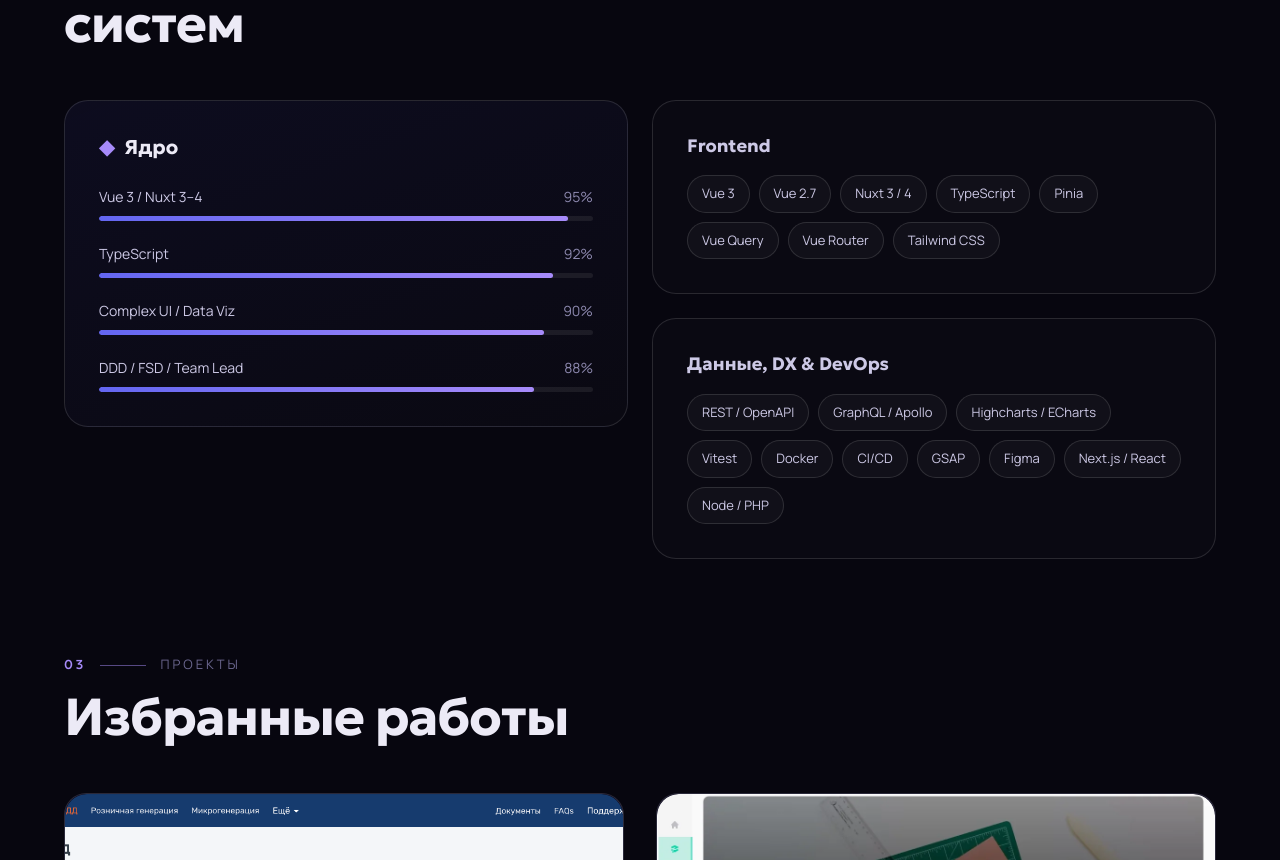
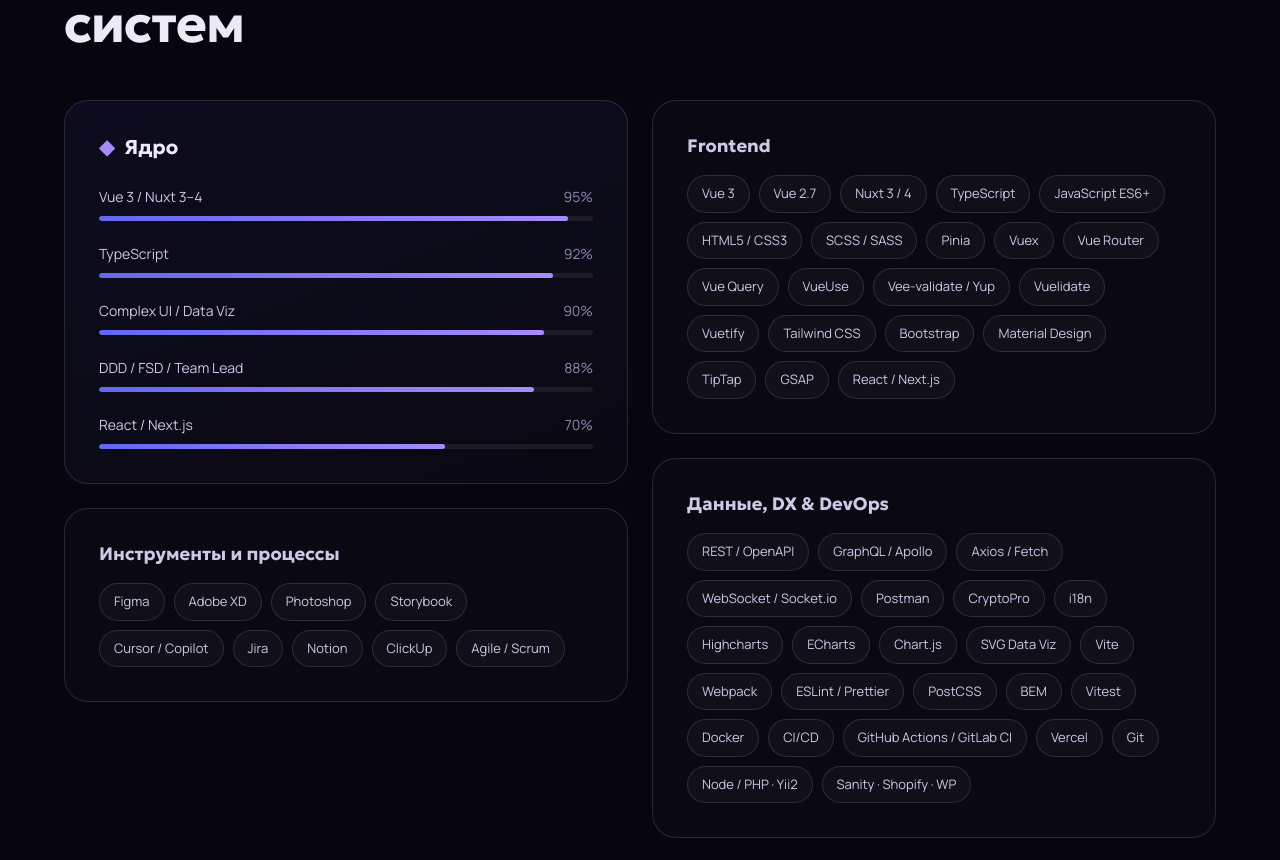
Before and after one commit to imrd-works/portfolio, a Vue app: page / in a window 1280 px wide. Shown: the part 1940-2800 px from the top of the page. Built offline with nearby package versions, Linux system fonts and the light colour scheme; a web font is replaced by a local one.

Commit message:
feat(contact): add form validation with vee-validate & yup

```diff
--- a/package.json
+++ b/package.json
@@ -33,10 +33,12 @@
     "gsap": "^3.15.0",
     "pinia": "^3.0.4",
     "sass": "^1.98.0",
+    "vee-validate": "^4.15.1",
     "vue": "^3.5.30",
     "vue-i18n": "^11.3.0",
     "vue-router": "^5.0.3",
-    "vue-sonner": "^2.0.9"
+    "vue-sonner": "^2.0.9",
+    "yup": "^1.7.1"
   },
   "devDependencies": {
     "@commitlint/cli": "^21.0.2",
--- a/src/pages/home/locales/en.json
+++ b/src/pages/home/locales/en.json
@@ -45,7 +45,8 @@
     "title": "A stack for complex interfaces and product systems",
     "coreTitle": "Core",
     "frontendTitle": "Frontend",
-    "backendTitle": "Data, DX & DevOps"
+    "backendTitle": "Data, DX & DevOps",
+    "toolsTitle": "Tools & Process"
   },
   "work": {
     "eyebrow": "Selected work",
@@ -133,6 +134,18 @@
         "title": "Complex business systems",
         "desc": "Dashboards, SVG and charts, large data tables, multi-step forms, roles, REST / GraphQL and digital signatures."
       },
+      "landing": {
+        "title": "Landing pages, animation & SEO",
+        "desc": "Landing pages that convert: smooth animation (GSAP, Lottie), fast load times and SEO built in. Manage content yourself via headless CMS, with deployment automated."
+      },
+      "product": {
+        "title": "Product launch from scratch",
+        "desc": "I turn an idea into a working product — from analysis to release. I lay down scalable architecture (DDD / FSD) that holds up as you grow."
+      },
+      "integrations": {
+        "title": "Integrations: API, realtime, e-signature",
+        "desc": "I connect your frontend to any backend: REST, GraphQL, type-safe codegen from OpenAPI, real-time chat and legally binding e-signatures (CryptoPro)."
+      },
       "leadership": {
         "title": "Team Lead & processes",
         "desc": "Decomposition, planning, code review, mentoring, release workflows, Docker and CI/CD."
@@ -154,8 +167,9 @@
       "about": "About the project",
       "submit": "Send request →",
       "sending": "Sending…",
-      "errorName": "Enter your name",
-      "errorContact": "Tell me how to reach you",
+      "errorName": "Name — at least 3 characters, letters only",
+      "errorContact": "Enter a valid email or Telegram — e.g. {email} or {handle}",
+      "errorContactOwn": "Those are my contacts — please leave your own",
       "errorAbout": "Describe your task"
     },
     "success": {
--- a/src/pages/home/locales/ru.json
+++ b/src/pages/home/locales/ru.json
@@ -45,7 +45,8 @@
     "title": "Стек для сложных интерфейсов и продуктовых систем",
     "coreTitle": "Ядро",
     "frontendTitle": "Frontend",
-    "backendTitle": "Данные, DX & DevOps"
+    "backendTitle": "Данные, DX & DevOps",
+    "toolsTitle": "Инструменты и процессы"
   },
   "work": {
     "eyebrow": "Проекты",
@@ -133,6 +134,18 @@
         "title": "Сложные бизнес-системы",
         "desc": "Дашборды, SVG и графики, большие таблицы, многошаговые формы, роли, REST / GraphQL и ЭЦП."
       },
+      "landing": {
+        "title": "Лендинги, анимация и SEO",
+        "desc": "Лендинги, которые продают: плавная анимация (GSAP, Lottie), быстрая загрузка и SEO из коробки. Контентом управляете сами через headless-CMS, деплой автоматизирован."
+      },
+      "product": {
+        "title": "Запуск продукта с нуля",
+        "desc": "Превращаю идею в работающий продукт — от аналитики до релиза. Закладываю масштабируемую архитектуру (DDD / FSD), которая не развалится при росте."
+      },
+      "integrations": {
+        "title": "Интеграции: API, realtime, ЭЦП",
+        "desc": "Свяжу фронтенд с любым бэкендом: REST, GraphQL, типобезопасный кодоген из OpenAPI, чаты в реальном времени и юридически значимая подпись (CryptoPro)."
+      },
       "leadership": {
         "title": "Team Lead & процессы",
         "desc": "Декомпозиция, планирование, code review, наставничество, релизный цикл, Docker и CI/CD."
@@ -154,8 +167,9 @@
       "about": "О проекте",
       "submit": "Отправить заявку →",
       "sending": "Отправляю…",
-      "errorName": "Введите имя",
-      "errorContact": "Укажите, как с вами связаться",
+      "errorName": "Имя — минимум 3 символа, только буквы",
+      "errorContact": "Укажите корректную почту или Telegram — например, {email} или {handle}",
+      "errorContactOwn": "Это мои контакты — оставьте, пожалуйста, свои",
       "errorAbout": "Опишите задачу"
     },
     "success": {
--- a/src/pages/home/model/portfolio.ts
+++ b/src/pages/home/model/portfolio.ts
@@ -12,6 +12,7 @@
   { label: 'TypeScript', value: 92 },
   { label: 'Complex UI / Data Viz', value: 90 },
   { label: 'DDD / FSD / Team Lead', value: 88 },
+  { label: 'React / Next.js', value: 70 },
 ]
 
 export const frontendChips: string[] = [
@@ -19,23 +20,62 @@
   'Vue 2.7',
   'Nuxt 3 / 4',
   'TypeScript',
+  'JavaScript ES6+',
+  'HTML5 / CSS3',
+  'SCSS / SASS',
   'Pinia',
+  'Vuex',
+  'Vue Router',
   'Vue Query',
-  'Vue Router',
+  'VueUse',
+  'Vee-validate / Yup',
+  'Vuelidate',
+  'Vuetify',
   'Tailwind CSS',
+  'Bootstrap',
+  'Material Design',
+  'TipTap',
+  'GSAP',
+  'React / Next.js',
 ]
 
 export const backendChips: string[] = [
   'REST / OpenAPI',
   'GraphQL / Apollo',
-  'Highcharts / ECharts',
+  'Axios / Fetch',
+  'WebSocket / Socket.io',
+  'Postman',
+  'CryptoPro',
+  'i18n',
+  'Highcharts',
+  'ECharts',
+  'Chart.js',
+  'SVG Data Viz',
+  'Vite',
+  'Webpack',
+  'ESLint / Prettier',
+  'PostCSS',
+  'BEM',
   'Vitest',
   'Docker',
   'CI/CD',
-  'GSAP',
+  'GitHub Actions / GitLab CI',
+  'Vercel',
+  'Git',
+  'Node / PHP · Yii2',
+  'Sanity · Shopify · WP',
+]
+
+export const toolsChips: string[] = [
   'Figma',
-  'Next.js / React',
-  'Node / PHP',
+  'Adobe XD',
+  'Photoshop',
+  'Storybook',
+  'Cursor / Copilot',
+  'Jira',
+  'Notion',
+  'ClickUp',
+  'Agile / Scrum',
 ]
 
 export const techMarquee: string[] = [
@@ -113,8 +153,21 @@
   { id: 'commercialStart', dot: '#46427e' },
 ]
 
-export type ServiceId = 'vue' | 'systems' | 'leadership'
-export const services: ServiceId[] = ['vue', 'systems', 'leadership']
+export type ServiceId =
+  | 'vue'
+  | 'systems'
+  | 'landing'
+  | 'product'
+  | 'integrations'
+  | 'leadership'
+export const services: ServiceId[] = [
+  'vue',
+  'systems',
+  'landing',
+  'product',
+  'integrations',
+  'leadership',
+]
 
 export interface SocialLink {
   label: string
--- a/src/pages/home/views/sections/ExperienceSection.vue
+++ b/src/pages/home/views/sections/ExperienceSection.vue
@@ -147,6 +147,8 @@
 
 <style lang="scss" scoped>
 /** @define exp */
+@use 'assets/styles/mixins' as *;
+
 .exp__head {
   margin-bottom: 40px;
 }
@@ -215,9 +217,13 @@
 }
 
 .exp__services {
-  display: flex;
-  flex-direction: column;
+  display: grid;
+  grid-template-columns: repeat(1, minmax(0, 1fr));
   gap: 14px;
+
+  @include bp-down(sm) {
+    grid-template-columns: minmax(0, 1fr);
+  }
 }
 
 .exp__service {
--- a/src/pages/home/views/sections/SkillsSection.vue
+++ b/src/pages/home/views/sections/SkillsSection.vue
@@ -2,7 +2,7 @@
 import { useI18n } from 'vue-i18n'
 import { PageSection, Grid, Motion, Text } from '@/shared/ui'
 import { useInView } from '@/composables/useInView'
-import { coreSkills, frontendChips, backendChips } from '../../model/portfolio'
+import { coreSkills, frontendChips, backendChips, toolsChips } from '../../model/portfolio'
 import SectionEyebrow from './SectionEyebrow.vue'
 
 const { t } = useI18n()
@@ -44,8 +44,9 @@
         preset="fade-up"
         trigger="visible"
         tag="div"
-        class="skills__card skills__card--core"
+        class="skills__col"
       >
+        <div class="skills__card skills__card--core skills__card--order-1">
           <Text
             tag="h3"
             variant="heading-m"
@@ -84,6 +85,25 @@
               </div>
             </div>
           </div>
+        </div>
+        <div class="skills__card skills__card--order-4">
+          <Text
+            tag="h3"
+            variant="heading-s"
+            tone="secondary"
+            class="skills__group-title"
+          >
+            {{ t('home.skills.toolsTitle') }}
+          </Text>
+          <div class="skills__chips">
+            <span
+              v-for="chip in toolsChips"
+              :key="chip"
+              class="skills__chip"
+              >{{ chip }}</span
+            >
+          </div>
+        </div>
       </Motion>
 
       <Motion
@@ -91,9 +111,9 @@
         trigger="visible"
         :delay="100"
         tag="div"
-        class="skills__tags"
+        class="skills__col"
       >
-        <div class="skills__card">
+        <div class="skills__card skills__card--order-2">
           <Text
             tag="h3"
             variant="heading-s"
@@ -111,7 +131,7 @@
             >
           </div>
         </div>
-        <div class="skills__card">
+        <div class="skills__card skills__card--order-3">
           <Text
             tag="h3"
             variant="heading-s"
@@ -136,6 +156,8 @@
 
 <style lang="scss" scoped>
 /** @define skills */
+@use 'assets/styles/mixins' as *;
+
 .skills__head {
   margin-bottom: 48px;
 }
@@ -193,10 +215,34 @@
   transition: width 1.5s cubic-bezier(0.16, 0.8, 0.3, 1) 0.25s;
 }
 
-.skills__tags {
+.skills__col {
   display: flex;
   flex-direction: column;
   gap: 24px;
+
+  // On mobile the two columns collapse: flatten them so all four cards
+  // become direct grid items and read in a logical order via `order`.
+  @include bp-down(md) {
+    display: contents;
+  }
+}
+
+@include bp-down(md) {
+  .skills__card--order-1 {
+    order: 1;
+  }
+
+  .skills__card--order-2 {
+    order: 2;
+  }
+
+  .skills__card--order-3 {
+    order: 3;
+  }
+
+  .skills__card--order-4 {
+    order: 4;
+  }
 }
 
 .skills__group-title {
--- a/src/shared/ui/Ticker/Ticker.vue
+++ b/src/shared/ui/Ticker/Ticker.vue
@@ -47,7 +47,7 @@
   z-index: 2;
   padding: 20px 0;
   overflow: hidden;
-  background: rgb(6 5 13 / 78%);
+  background: rgb(6 5 13 / 45%);
   backdrop-filter: blur(6px);
   border-top: 1px solid var(--color-border-subtle);
   border-bottom: 1px solid var(--color-border-subtle);
```
Also changed, not shown: src/pages/home/composables/useContactForm.ts (+83 -17 lines), src/pages/home/views/sections/ContactSection.vue (+76 -8 lines), 1 other file (tests, documents, lock files or other folders). Lines whose indentation alone changed are shown as unchanged.
